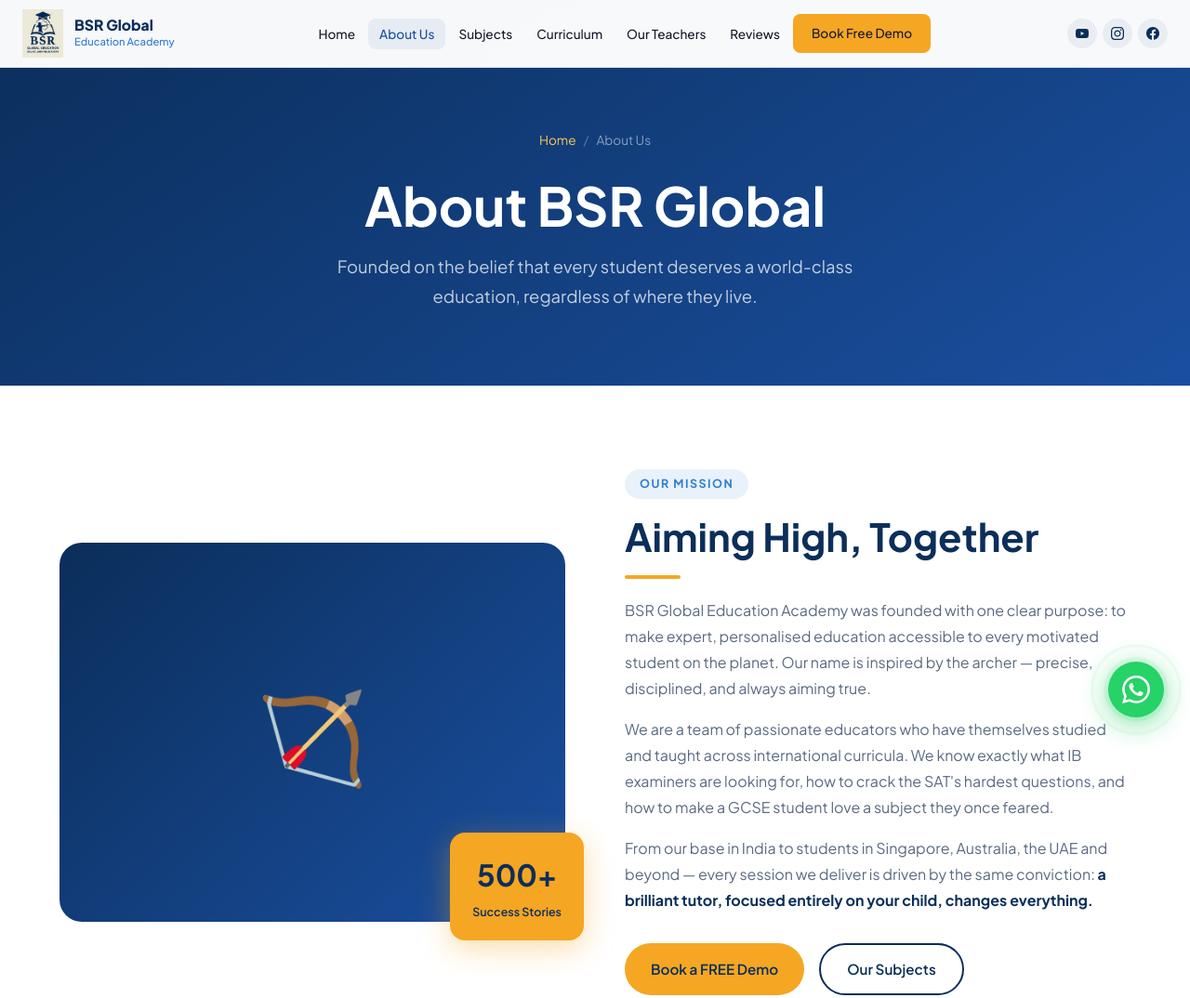
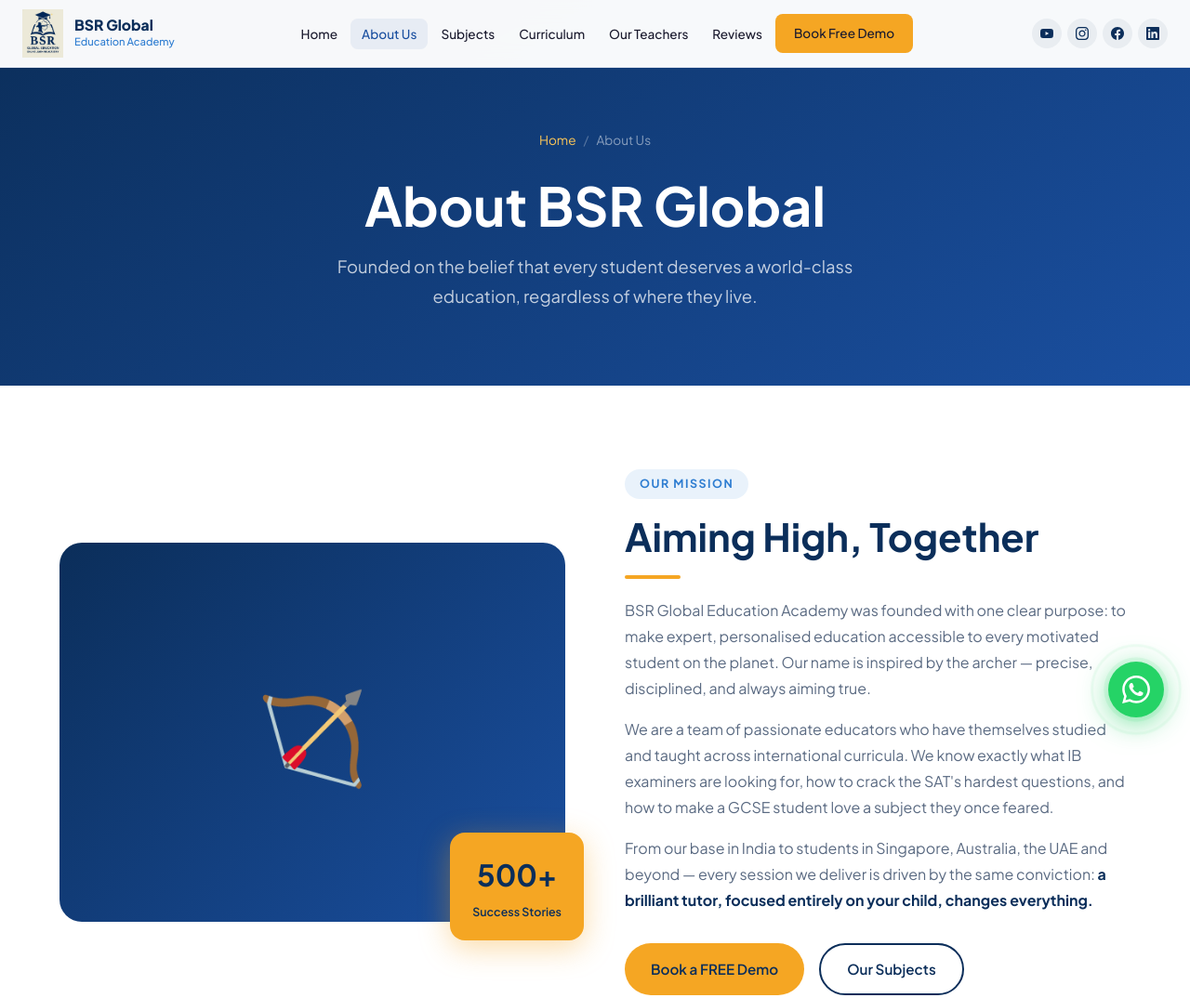
Before and after one commit to mishradurgesh/bsr-global-academy, a plain HTML site: page about.html in a window 1280 px wide. Shown: the top 1074 px of the page at 93% size. Drawn offline with Linux system fonts and the light colour scheme.

Commit message:
Add files via upload

```diff
--- a/about.html
+++ b/about.html
@@ -70,6 +70,9 @@
       </a>
       <a href="https://www.facebook.com/profile.php?id=61587389646397" target="_blank" rel="noopener" aria-label="Facebook">
         <svg viewBox="0 0 24 24"><path d="M24 12.073c0-6.627-5.373-12-12-12s-12 5.373-12 12c0 5.99 4.388 10.954 10.125 11.854v-8.385H7.078v-3.47h3.047V9.43c0-3.007 1.792-4.669 4.533-4.669 1.312 0 2.686.235 2.686.235v2.953H15.83c-1.491 0-1.956.925-1.956 1.874v2.25h3.328l-.532 3.47h-2.796v8.385C19.612 23.027 24 18.062 24 12.073z"/></svg>
+      </a>
+      <a href="https://www.linkedin.com/company/135284380/" target="_blank" rel="noopener" aria-label="LinkedIn">
+        <svg viewBox="0 0 24 24"><path d="M20.447 20.452h-3.554v-5.569c0-1.328-.027-3.037-1.852-3.037-1.853 0-2.136 1.445-2.136 2.939v5.667H9.351V9h3.414v1.561h.046c.477-.9 1.637-1.85 3.37-1.85 3.601 0 4.267 2.37 4.267 5.455v6.286zM5.337 7.433a2.062 2.062 0 01-2.063-2.065 2.064 2.064 0 112.063 2.065zm1.782 13.019H3.555V9h3.564v11.452zM22.225 0H1.771C.792 0 0 .774 0 1.729v20.542C0 23.227.792 24 1.771 24h20.451C23.2 24 24 23.227 24 22.271V1.729C24 .774 23.2 0 22.222 0h.003z"/></svg>
       </a>
     </div>
     <button class="nav-toggle" id="navToggle"><span></span><span></span><span></span></button>
```
Also changed, not shown: curriculum.html (+3 -0 lines), demo.html (+3 -0 lines), index.html (+3 -0 lines), reviews.html (+3 -0 lines), subjects.html (+3 -0 lines), teachers.html (+3 -0 lines).
